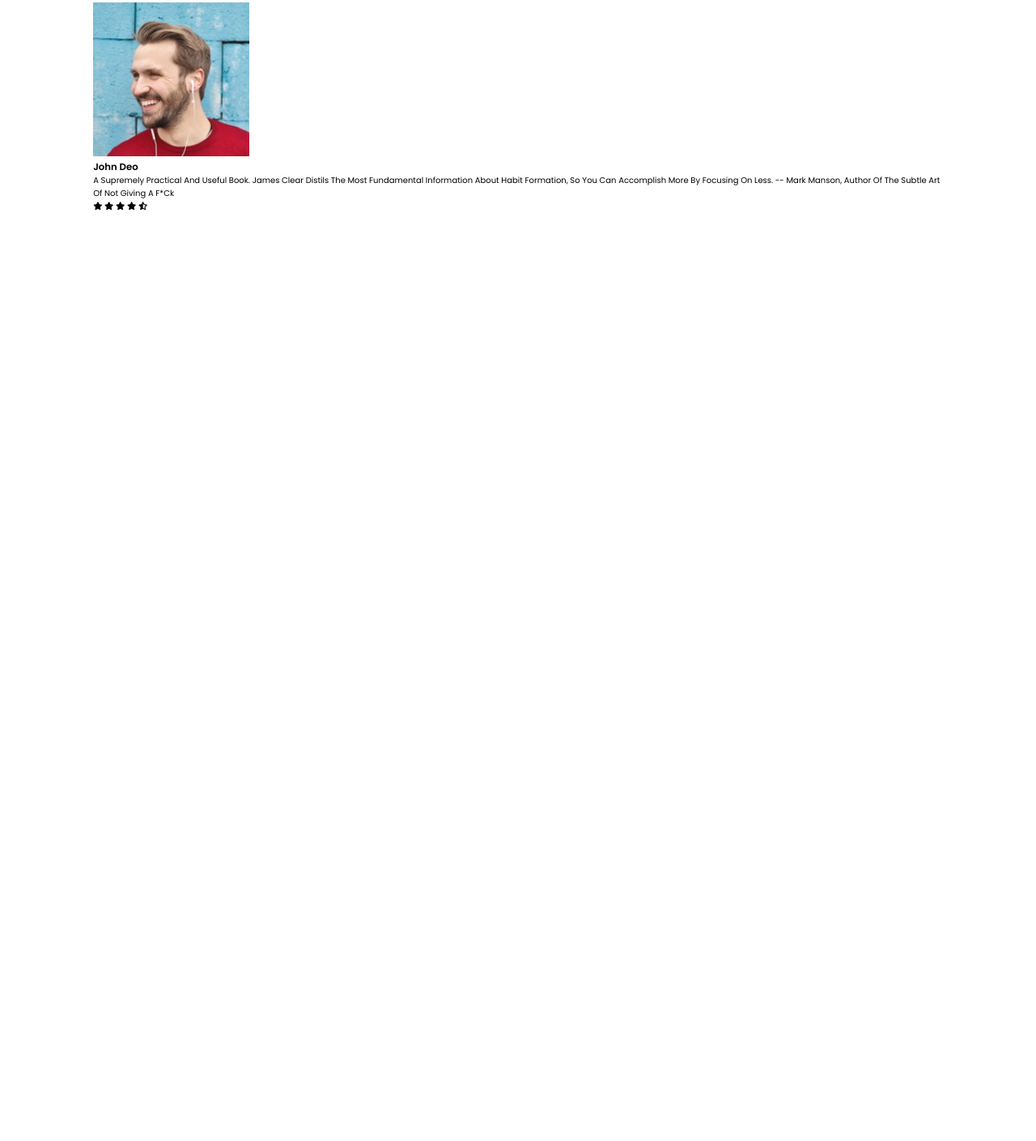
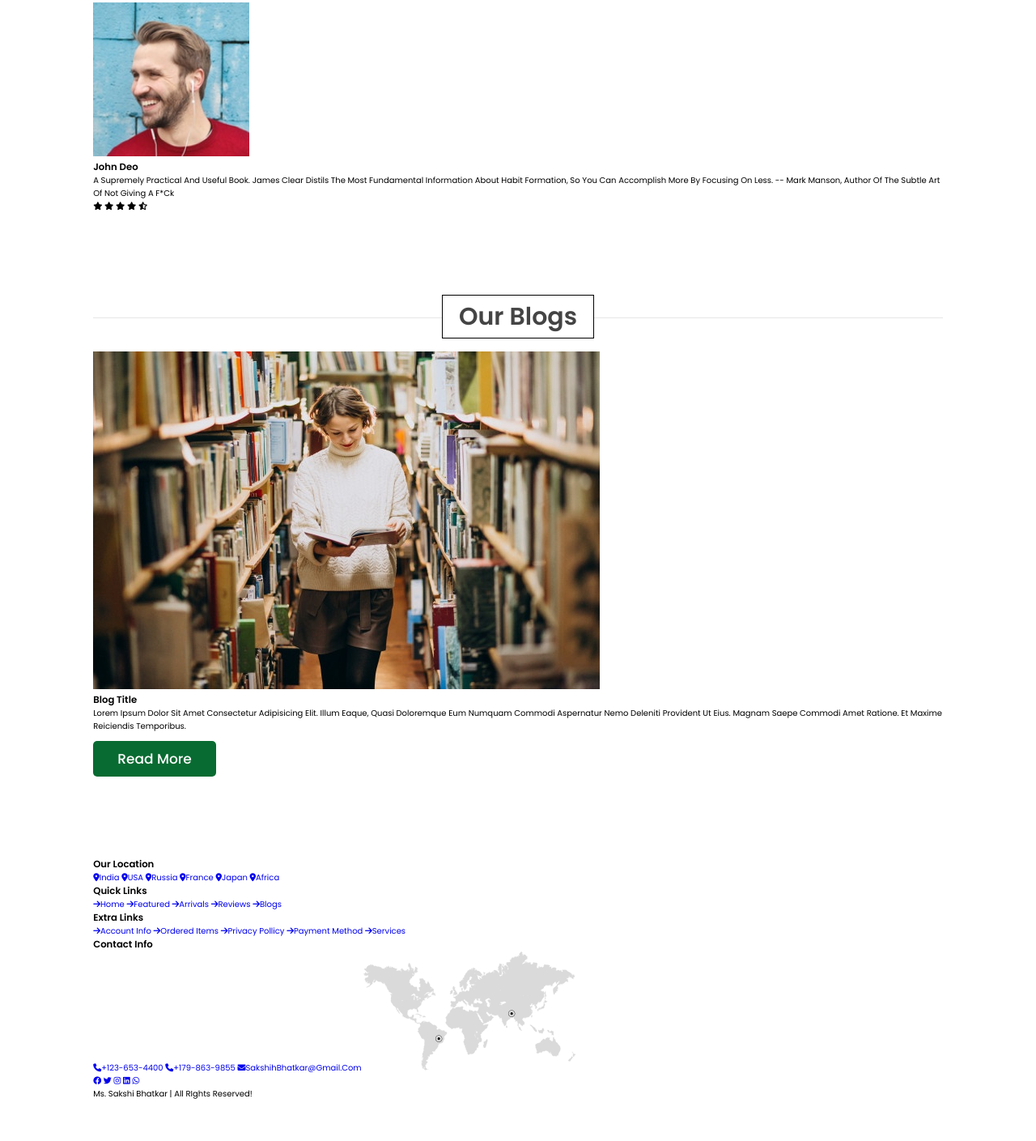
Before and after one commit to Sakshi-Bhatkar/Books, a plain HTML site: page Index.html in a window 1280 px wide. Shown: the part 3141-4550 px from the top of the page at 81% size. Before the commit the page ends 3560 px from the top, so only its background shows below. Drawn offline with nearby package versions, Linux system fonts and the light colour scheme.

Commit message:
Footer section

```diff
--- a/Index.html
+++ b/Index.html
@@ -639,7 +639,114 @@
     </div>
 </section>
 
-<section class="blogs" id=""></section>
+<section class="blogs" id="blogs">
+    <h1 class="heading"><span>Our Blogs</span></h1>
+    <div class=" swiper blogs-slider">
+        <div class="swiper-wrapper">
+            <div class="swiper-slide box">
+                <div class="image">
+                    <img src="./Image/blog-1.jpg" alt="">
+                </div>
+                <div class="content">
+                    <h3>Blog Title</h3>
+                    <p>Lorem ipsum dolor sit amet consectetur adipisicing elit. Illum eaque, quasi doloremque eum numquam commodi aspernatur nemo deleniti provident ut eius. Magnam saepe commodi amet ratione. Et maxime reiciendis temporibus.</p>
+                    <a href="#" class="btn">read More</a>
+                </div>
+            </div>
+            <div class="swiper-slide box">
+                <div class="image">
+                    <img src="./Image/blog-2.jpg" alt="">
+                </div>
+                <div class="content">
+                    <h3>Blog Title</h3>
+                    <p>Lorem ipsum dolor sit amet consectetur adipisicing elit. Illum eaque, quasi doloremque eum numquam commodi aspernatur nemo deleniti provident ut eius. Magnam saepe commodi amet ratione. Et maxime reiciendis temporibus.</p>
+                    <a href="#" class="btn">read More</a>
+                </div>
+            </div>
+            <div class="swiper-slide box">
+                <div class="image">
+                    <img src="./Image/blog-3.jpg" alt="">
+                </div>
+                <div class="content">
+                    <h3>Blog Title</h3>
+                    <p>Lorem ipsum dolor sit amet consectetur adipisicing elit. Illum eaque, quasi doloremque eum numquam commodi aspernatur nemo deleniti provident ut eius. Magnam saepe commodi amet ratione. Et maxime reiciendis temporibus.</p>
+                    <a href="#" class="btn">read More</a>
+                </div>
+            </div>
+            <div class="swiper-slide box">
+                <div class="image">
+                    <img src="./Image/blog-4.jpg" alt="">
+                </div>
+                <div class="content">
+                    <h3>Blog Title</h3>
+                    <p>Lorem ipsum dolor sit amet consectetur adipisicing elit. Illum eaque, quasi doloremque eum numquam commodi aspernatur nemo deleniti provident ut eius. Magnam saepe commodi amet ratione. Et maxime reiciendis temporibus.</p>
+                    <a href="#" class="btn">read More</a>
+                </div>
+            </div>
+            <div class="swiper-slide box">
+                <div class="image">
+                    <img src="./Image/blog-5.jpg" alt="">
+                </div>
+                <div class="content">
+                    <h3>Blog Title</h3>
+                    <p>Lorem ipsum dolor sit amet consectetur adipisicing elit. Illum eaque, quasi doloremque eum numquam commodi aspernatur nemo deleniti provident ut eius. Magnam saepe commodi amet ratione. Et maxime reiciendis temporibus.</p>
+                    <a href="#" class="btn">read More</a>
+                </div>
+            </div>
+        </div>
+    </div>
+</section>
+<!--Footer section-->
+<section class="footer">
+    <div class="box-container">
+        <div class="box">
+            <h3>Our Location</h3>
+            <a href="#"><i class="fas fa-map-marker-alt"></i>India</a>
+            <a href="#"><i class="fas fa-map-marker-alt"></i>USA</a>
+            <a href="#"><i class="fas fa-map-marker-alt"></i>Russia</a>
+            <a href="#"><i class="fas fa-map-marker-alt"></i>France</a>
+            <a href="#"><i class="fas fa-map-marker-alt"></i>Japan</a>
+            <a href="#"><i class="fas fa-map-marker-alt"></i>Africa</a>
+        </div>
+
+        <div class="box">
+            <h3>Quick Links</h3>
+            <a href="#"><i class="fas fa-arrow-right"></i>Home</a>
+            <a href="#"><i class="fas fa-arrow-right"></i>Featured</a>
+            <a href="#"><i class="fas fa-arrow-right"></i>Arrivals</a>
+            <a href="#"><i class="fas fa-arrow-right"></i>Reviews</a>
+            <a href="#"><i class="fas fa-arrow-right"></i>Blogs</a>
+        </div>
+
+        <div class="box">
+            <h3>Extra Links</h3>
+            <a href="#"><i class="fas fa-arrow-right"></i>Account Info</a>
+            <a href="#"><i class="fas fa-arrow-right"></i>Ordered Items</a>
+            <a href="#"><i class="fas fa-arrow-right"></i>Privacy Pollicy</a>
+            <a href="#"><i class="fas fa-arrow-right"></i>Payment Method</a>
+            <a href="#"><i class="fas fa-arrow-right"></i>Services</a>
+        </div>
+
+        <div class="box">
+            <h3>Contact Info</h3>
+            <a href="#"><i class="fas fa-phone"></i>+123-653-4400</a>
+            <a href="#"><i class="fas fa-phone"></i>+179-863-9855</a>
+            <a href="#"><i class="fas fa-envelope"></i>SakshihBhatkar@gmail.com</a>
+            <img src="./Image/worldmap.png" alt="" class="imp">
+        </div>
+    </div>
+
+    <div class="share">
+        <a href="#" class="fab fa-facebook"></a>
+        <a href="#" class="fab fa-twitter"></a>
+        <a href="#" class="fab fa-instagram"></a>
+        <a href="#" class="fab fa-linkedin"></a>
+        <a href="#" class="fab fa-whatsapp"></a>
+    </div>
+
+    <div class="credit"><span>Ms. Sakshi Bhatkar</span> | All RIghts Reserved!</div>
+</section>
+
 
 
 
```
